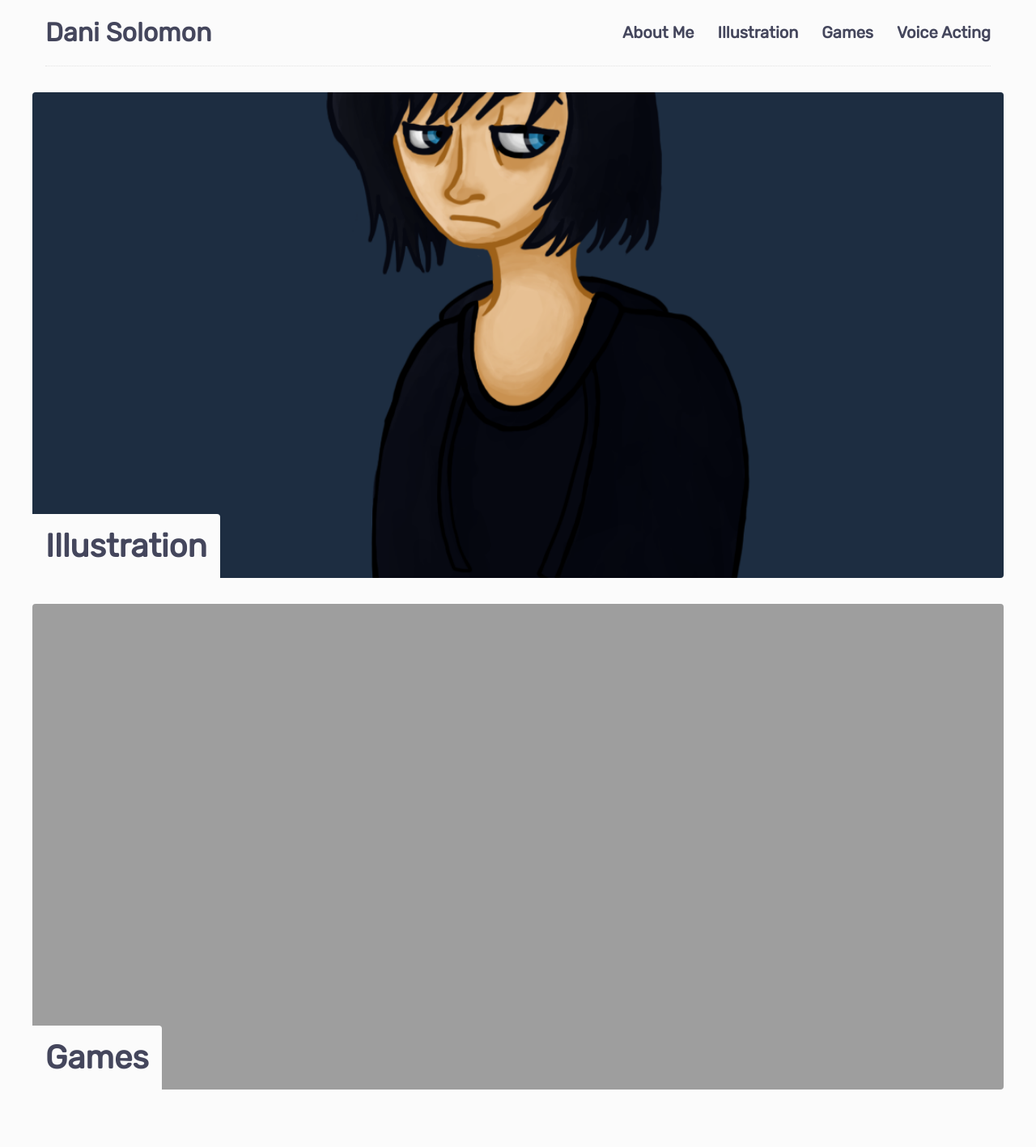
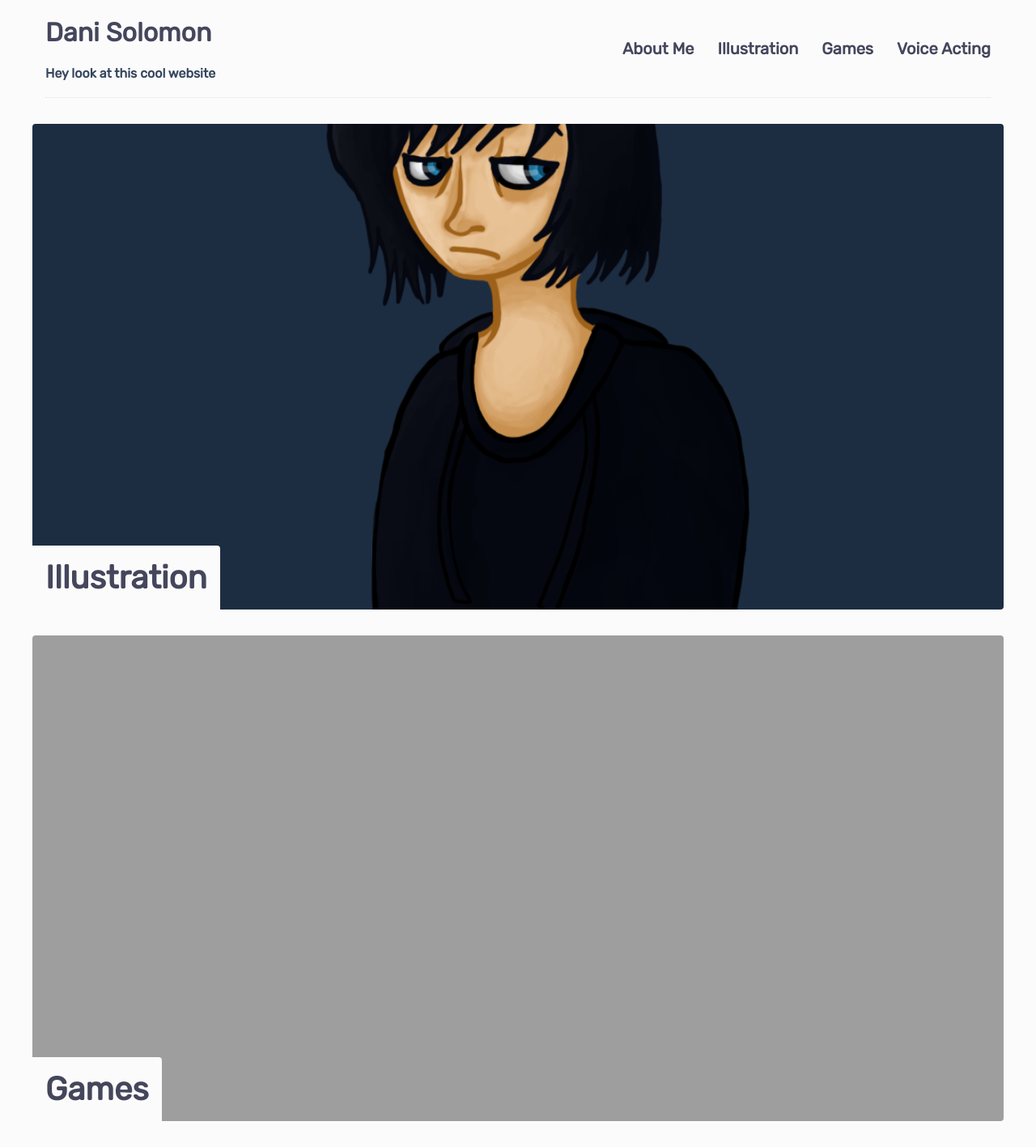
Before and after one commit to DaniBSolomon/danibsolomon.github.io, a Jekyll site: the page built from index.html, in a window 1280 px wide. Shown: the whole page at 81% size. Built offline with Jekyll 4.4.1, drawn with Linux system fonts in a browser that asks for light colours; before the commit the page ends 1378 px from its top, so only the background shows below that; some of the changed lines change nothing that is shown.

Commit message:
Update _config.yml

```diff
--- a/_config.yml
+++ b/_config.yml
@@ -1,6 +1,6 @@
 # Site settings
 title: Dani Solomon
-# tagline: "Hey look at this cool website"
+tagline: "Hey look at this cool website"
 url: "http://yourwebsite.com"
 
 # Pages
```
